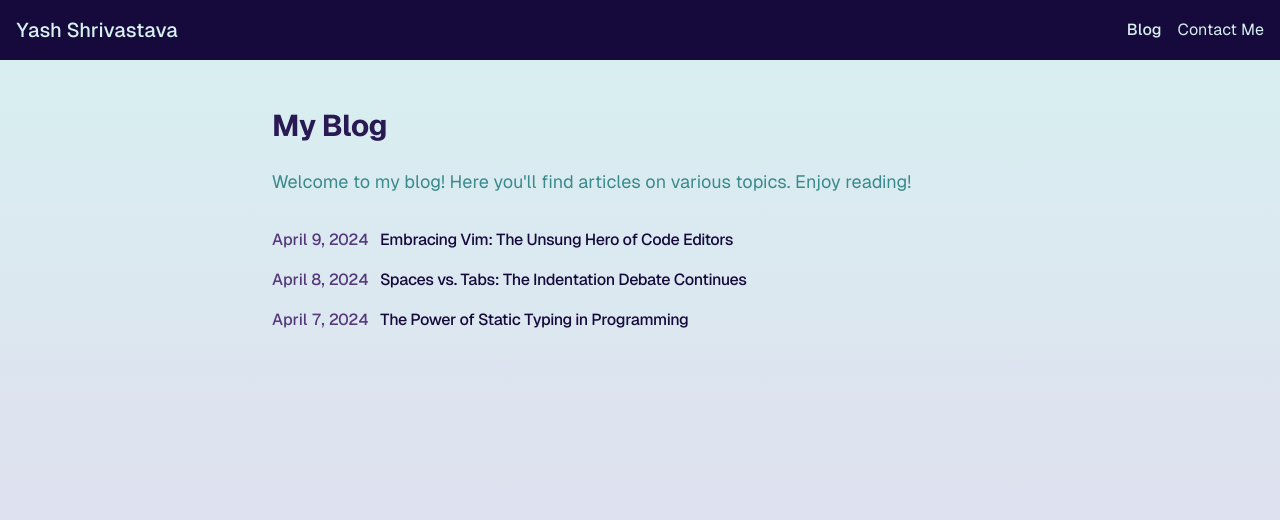
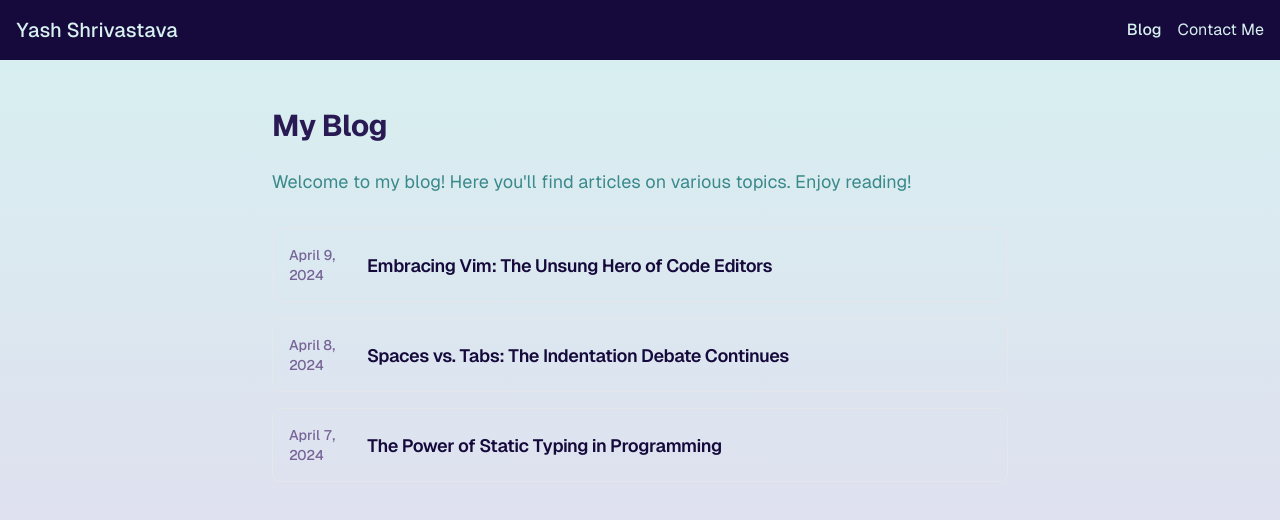
Before and after one commit to Maxsash/yash-web, a Next.js app: page /blog in a window 1280 px wide. Shown: the top 520 px of the page. Built offline with nearby package versions, Linux system fonts and the light colour scheme.

Commit message:
Fix alignment

```diff
--- a/src/components/Posts.js
+++ b/src/components/Posts.js
@@ -1,8 +1,8 @@
-import Link from 'next/link'
-import { formatDate, getBlogPosts } from '@/app/blog/utils'
+import Link from "next/link";
+import { formatDate, getBlogPosts } from "@/app/blog/utils";
 
 export function BlogPosts() {
-  let allBlogs = getBlogPosts()
+  let allBlogs = getBlogPosts();
 
   return (
     <div>
@@ -11,26 +11,26 @@ export function BlogPosts() {
           if (
             new Date(a.metadata.publishedAt) > new Date(b.metadata.publishedAt)
           ) {
-            return -1
+            return -1;
           }
-          return 1
+          return 1;
         })
         .map((post) => (
           <Link
             key={post.slug}
-            className="flex flex-col space-y-1 mb-4"
+            className="flex flex-col mb-4"
             href={`/blog/${post.slug}`}
           >
-            <div className="w-full flex flex-col md:flex-row space-x-0 md:space-x-2">
-              <p className="text-primary-600 w-[100px] tabular-nums">
+            <div className="w-full flex flex-row items-center space-x-2 p-2 md:p-4 border border-gray-200 rounded-lg">
+              <p className="text-primary-600 text-sm w-[70px] tabular-nums opacity-75">
                 {formatDate(post.metadata.publishedAt, false)}
               </p>
-              <p className="text-primary-900 tracking-tight">
+              <p className="text-primary-900 font-semibold tracking-tight leading-snug md:leading-normal md:text-lg">
                 {post.metadata.title}
               </p>
             </div>
           </Link>
         ))}
     </div>
-  )
+  );
 }
```
